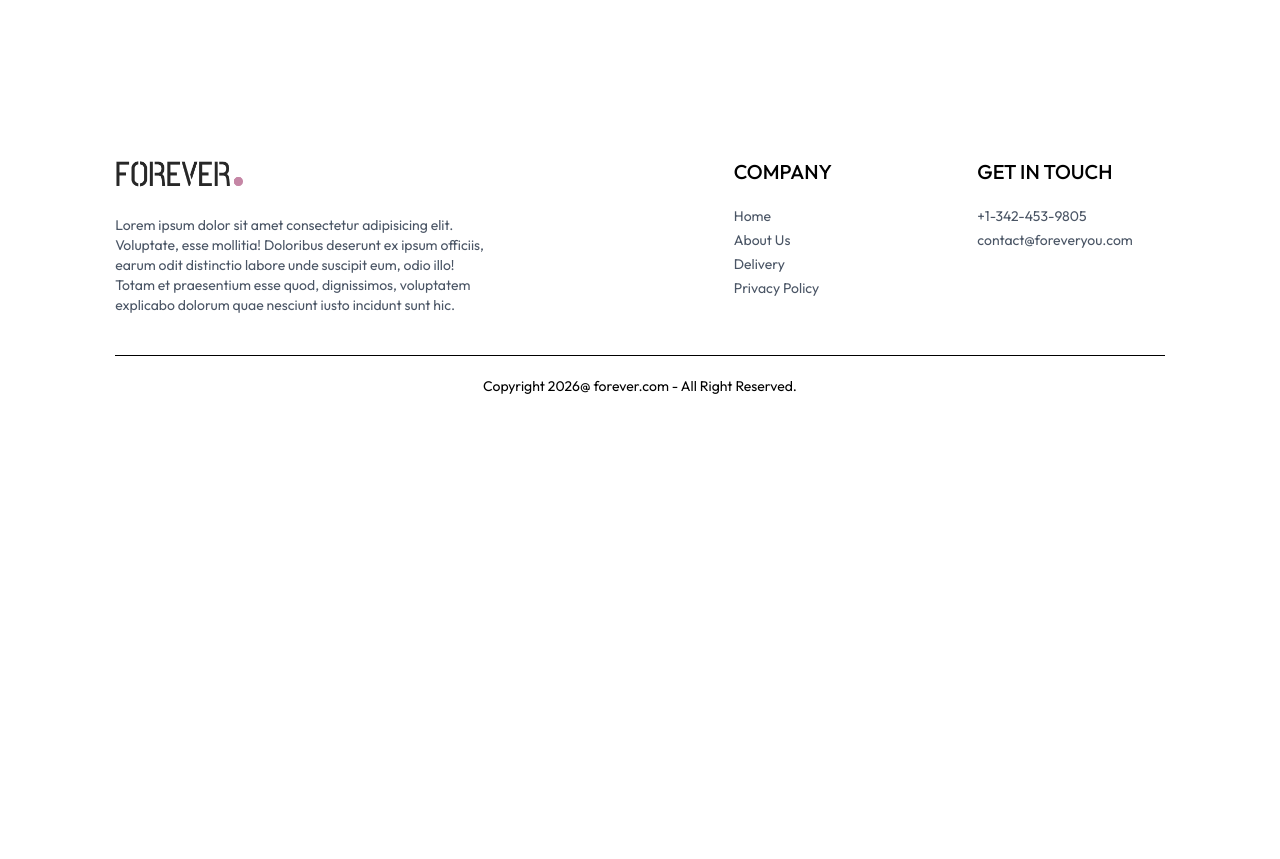
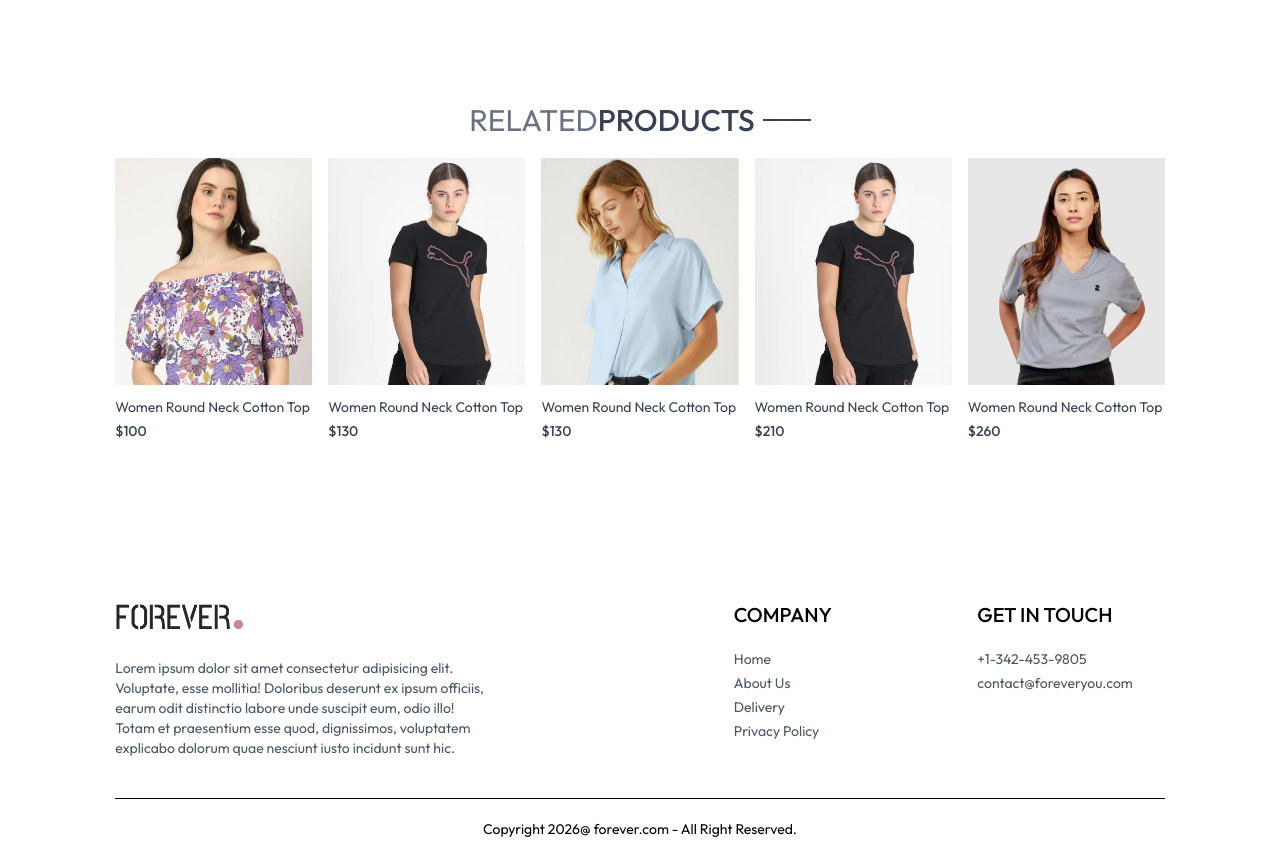
Before and after one commit to hridik-suresh/mern-ecommerce, a React (Vite) app in the folder frontend/: page /product/aaaaa in a window 1280 px wide. Shown: the part 908-1767 px from the top of the page. Before the commit the page ends 1324 px from the top, so only its background shows below. Built offline with nearby package versions, Linux system fonts and the light colour scheme.

Commit message:
Add RelatedProducts component for displaying related items in Product page.

```diff
--- a/frontend/src/components/BestSeller.jsx
+++ b/frontend/src/components/BestSeller.jsx
@@ -1,5 +1,5 @@
 import { useContext, useEffect, useState } from "react";
-import { ShopContext } from "../context/shopContext";
+import { ShopContext } from "../context/ShopContext";
 import Title from "./Title";
 import ProductItem from "./ProductItem";
 
--- a/frontend/src/components/ProductItem.jsx
+++ b/frontend/src/components/ProductItem.jsx
@@ -1,6 +1,6 @@
 import { useContext } from "react";
 import { Link } from "react-router-dom";
-import { ShopContext } from "../context/shopContext";
+import { ShopContext } from "../context/ShopContext";
 
 function ProductItem({ id, image, name, price }) {
   const { currency } = useContext(ShopContext);
--- /dev/null
+++ b/frontend/src/components/RelatedProducts.jsx
@@ -0,0 +1,43 @@
+import { useContext, useEffect, useState } from "react";
+import { ShopContext } from "../context/ShopContext";
+import Title from "../components/Title";
+import ProductItem from "../components/ProductItem";
+
+const RelatedProducts = ({ category, subCategory }) => {
+  const { products } = useContext(ShopContext);
+  const [related, setRelated] = useState([]);
+
+  useEffect(() => {
+    if (products.length > 0) {
+      let productsCopy = products.slice();
+
+      productsCopy = productsCopy.filter((item) => category == item.category);
+      productsCopy = productsCopy.filter(
+        (item) => subCategory == item.subCategory
+      );
+      setRelated(productsCopy.slice(0, 5));
+    }
+  }, [products, category, subCategory]);
+
+  return (
+    <div className="my-24">
+      <div className="text-center text-3xl py-2">
+        <Title text1={"RELATED"} text2={"PRODUCTS"} />
+      </div>
+
+      <div className="grid grid-cols-2 sm:grid-cols-3 md:grid-cols-4 lg:grid-cols-5 gap-4 gap-y-6">
+        {related.map((item) => (
+          <ProductItem
+            key={item._id}
+            id={item._id}
+            name={item.name}
+            price={item.price}
+            image={item.image}
+          />
+        ))}
+      </div>
+    </div>
+  );
+};
+
+export default RelatedProducts;
--- a/frontend/src/pages/Product.jsx
+++ b/frontend/src/pages/Product.jsx
@@ -2,6 +2,7 @@ import { useContext, useEffect, useState } from "react";
 import { useParams } from "react-router-dom";
 import { ShopContext } from "../context/ShopContext";
 import { assets } from "../assets/assets";
+import RelatedProducts from "../components/RelatedProducts";
 
 const Product = () => {
   const { productId } = useParams();
@@ -112,6 +113,9 @@ const Product = () => {
           </p>
         </div>
       </div>
+
+      {/* -----------Display Related Products */}
+      <RelatedProducts category={productData.category} subCategory={productData.subCategory}/>
     </div>
   ) : (
     <div className="opacity-0 "></div>
```
